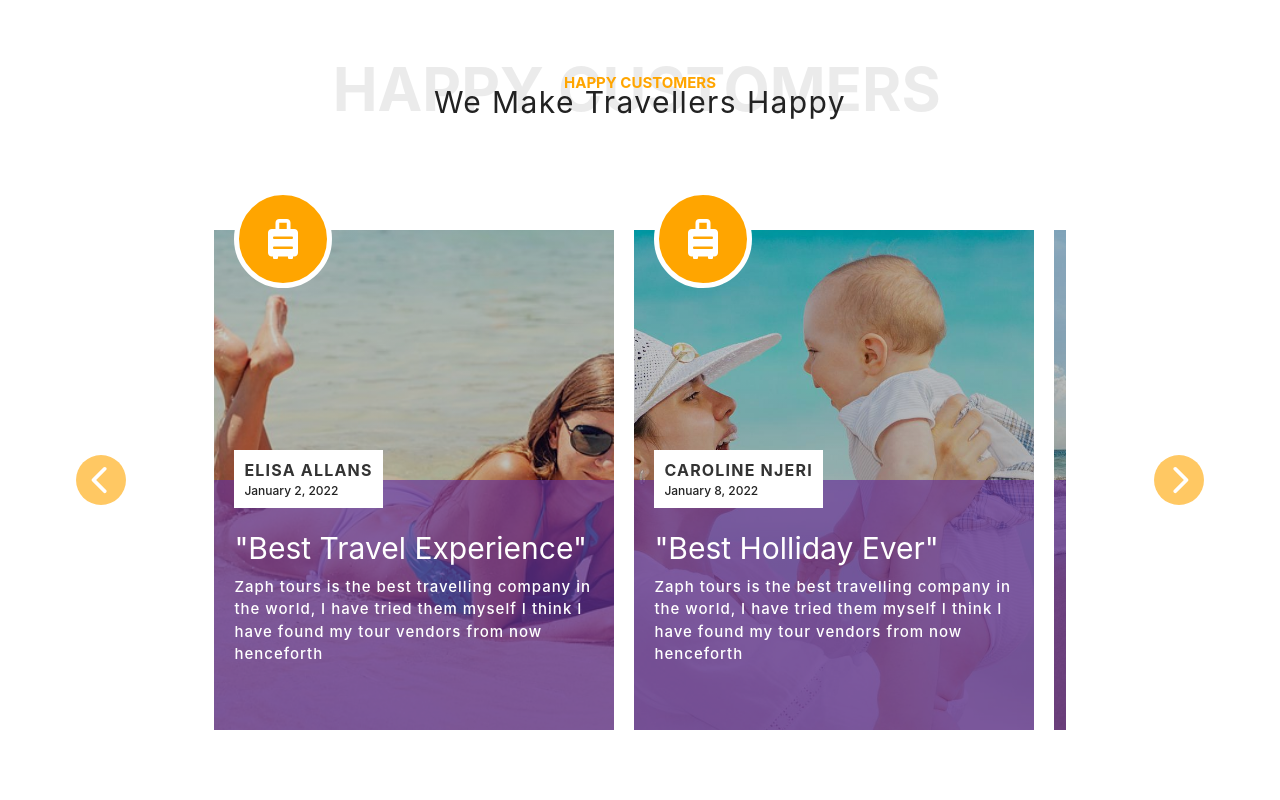
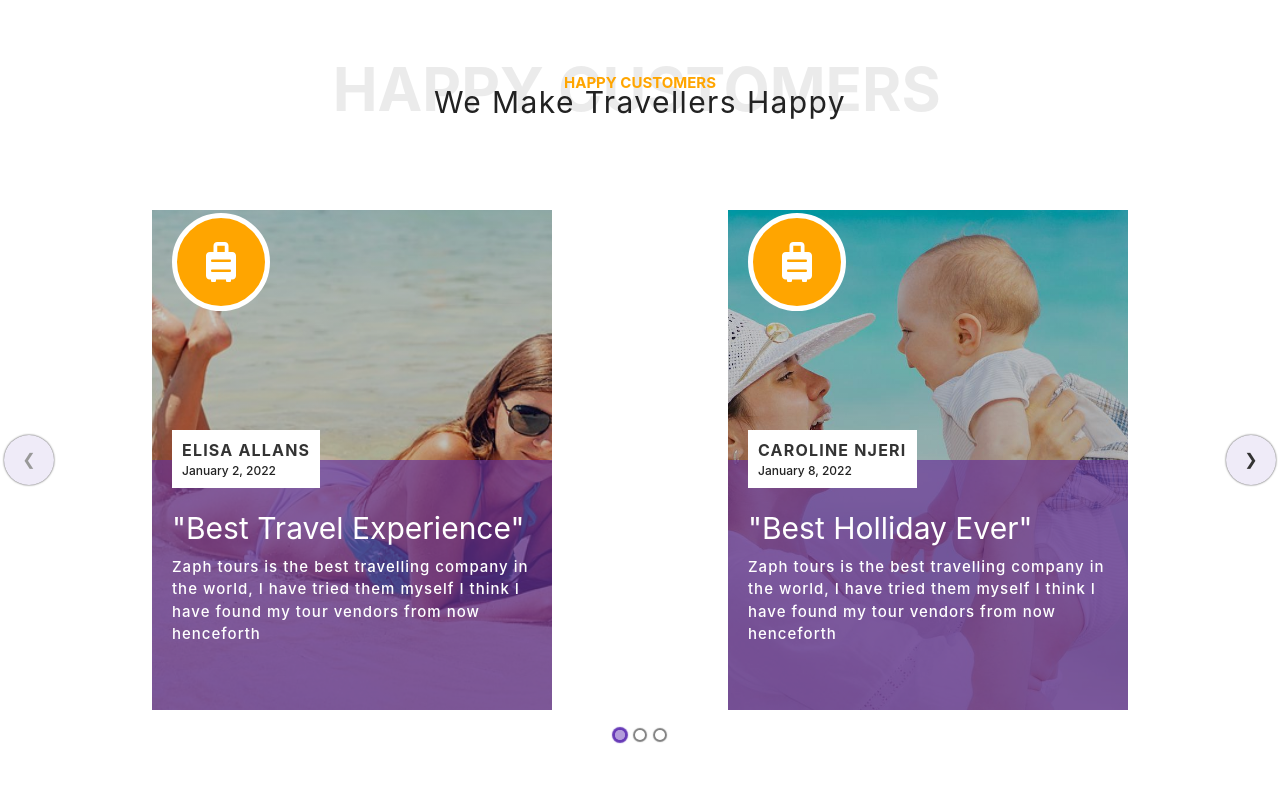
Before and after one commit to SADE-TechPrime-solutions/tours-client-001, a React (Create React App) app: page / in a window 1280 px wide. Shown: the part 4680-5480 px from the top of the page. Built offline with nearby package versions, Linux system fonts and the light colour scheme.

Commit message:
routing began

```diff
--- a/package.json
+++ b/package.json
@@ -10,6 +10,7 @@
     "react-dom": "^18.0.0",
     "react-elastic-carousel": "^0.11.5",
     "react-fast-marquee": "^1.3.1",
+    "react-router-dom": "^6.3.0",
     "react-scripts": "5.0.0",
     "web-vitals": "^2.1.4"
   },
--- a/src/App.css
+++ b/src/App.css
@@ -824,6 +824,11 @@ body {
   margin-top: 8rem;
 }
 
+.carousel__testimonials{
+  padding: 8rem 0;
+}
+
+
 .testimonies__container{
   width: 95vw;
   margin: 3rem auto;
@@ -831,47 +836,7 @@ body {
   display: flex;
   align-items: center;
   justify-content: space-around;
-}
-
-.testimonies__carousel{
-  display: flex;
-  width: 70%;
-  padding: 5rem 0;
-  overflow: scroll;
-}
-
-.testimonies__carousel::-webkit-scrollbar{
-  width: 0;
-}
-
-.testimonies__carousel >*:not(:last-child){
-  margin-right: 2rem;
-}
-
-.testimonies__button{
-  --size: 5rem;
-  width: var(--size);
-  height: var(--size);
-  display: flex;
-  justify-content: center;
-  align-items: center;
-  border: none;
-  outline: none;
-  background-color: rgba(255, 166, 0, 0.61);
-  border-radius: 50%;
-  cursor: pointer;
-  transition: all .3s ease-in-out;
-}
-
-.testimonies__button:hover{
-  background-color: var(--color-pri-sub);
-}
-
-.testimonies__button svg{
-  --size: 3rem;
-  width: var(--size);
-  height: var(--size);
-  fill: var(--color-white);
+  padding: 3rem 0;
 }
 
 .testimony{
@@ -903,7 +868,7 @@ body {
   justify-content: center;
   align-items: center;
   position: absolute;
-  top: -4rem;
+  top: .3rem;
   left: 2rem;
   border-radius: 50%;
   border: 5px solid var(--color-white);
--- a/src/Components/Hero/Hero.jsx
+++ b/src/Components/Hero/Hero.jsx
@@ -1,5 +1,7 @@
 import React from 'react';
 import { Building } from '../Icons/Icons';
+import PageSample from '../Pages/PageSample';
+import { Link } from 'react-router-dom';
 
 const Hero = () => {
     return(
@@ -12,14 +14,14 @@ const Hero = () => {
                 <a href="/" className="textbox__button">explore today &hearts; &rarr;</a>
 
                 <div className="home__subfeatures">
-                    <a href="/" className="home__subfeature--link">
+                    <Link to="/climbing-mount-kenya" className="home__subfeature--link">
                         <div className="subfeature">
                             <div className="subfeature__svg">
                                 <Building />
                             </div>
                             <p className="subfeature__text">Hikes</p>
                         </div>
-                    </a>
+                    </Link>
                     <a href="/" className="home__subfeature--link">
                         <div className="subfeature">
                             <div className="subfeature__svg">
--- /dev/null
+++ b/src/Components/Pages/PageSample.jsx
@@ -0,0 +1,11 @@
+import React from "react";
+
+const PageSample = () => {
+    return(
+        <React.Fragment>
+            <h1>what you should do when climbing mount Kenya</h1>
+        </React.Fragment>
+    )
+}
+
+export default PageSample
--- a/src/Components/Testimonials/Testimonials.jsx
+++ b/src/Components/Testimonials/Testimonials.jsx
@@ -8,6 +8,8 @@ import traveler3 from './../../Assets/images/vac3.jpg'
 import traveler4 from './../../Assets/images/vac4.jpg'
 import traveler5 from './../../Assets/images/vac5.jpg'
 import traveler6 from './../../Assets/images/vac6.jpg'
+
+import Carousel from 'react-elastic-carousel';
 
 // userProfileImage, name, date, testimonyTitle, testimony
 
@@ -70,8 +72,15 @@ const Testimonials = () => {
         mainHeading="we make travellers happy"
         bgText="happy customers"
       />
+      {/* <div className="testimonies__container"> */}
+      <Carousel itemsToShow={2} className="carousel__testimonials">
+      {
+        testimonies.map((el, i) => <Testimony userProfileImage={el.serProfileImage} name={el.name} date={el.date} testimonyTitle={el.testimonyTitle} testimony={el.testimony} key={i} />)
+        }
+      </Carousel>
+      {/* </div> */}
 
-        <div className="testimonies__container">
+        {/* <div className="testimonies__container">
             <button className="testimonies__button btn--left" onClick={scrollRight}><ChevronLeft /></button>
             <div className="testimonies__carousel" ref={scrollContainerRef}>
                 {
@@ -79,7 +88,7 @@ const Testimonials = () => {
                 }
             </div>
             <button className="testimonies__button btn--right" onClick={scrollLeft}><ChevronRight /></button>
-        </div>
+        </div> */}
     </section>
   );
 };
--- a/src/index.js
+++ b/src/index.js
@@ -2,11 +2,16 @@ import React from 'react';
 import ReactDOM from 'react-dom';
 import App from './App';
 import reportWebVitals from './reportWebVitals';
+import { BrowserRouter, Route, Routes } from "react-router-dom";
+import PageSample from '././Components/Pages/PageSample'
 
 ReactDOM.render(
-  <React.StrictMode>
-    <App />
-  </React.StrictMode>,
+  <BrowserRouter>
+  <Routes>
+    <Route path='/' element={<App />} />
+    <Route path='/climbing-mount-kenya' element={<PageSample />}/>
+  </Routes>
+  </BrowserRouter>,
   document.getElementById('root')
 );
 
```
Also changed, not shown: 1 other file (tests, documents, lock files or other folders).
